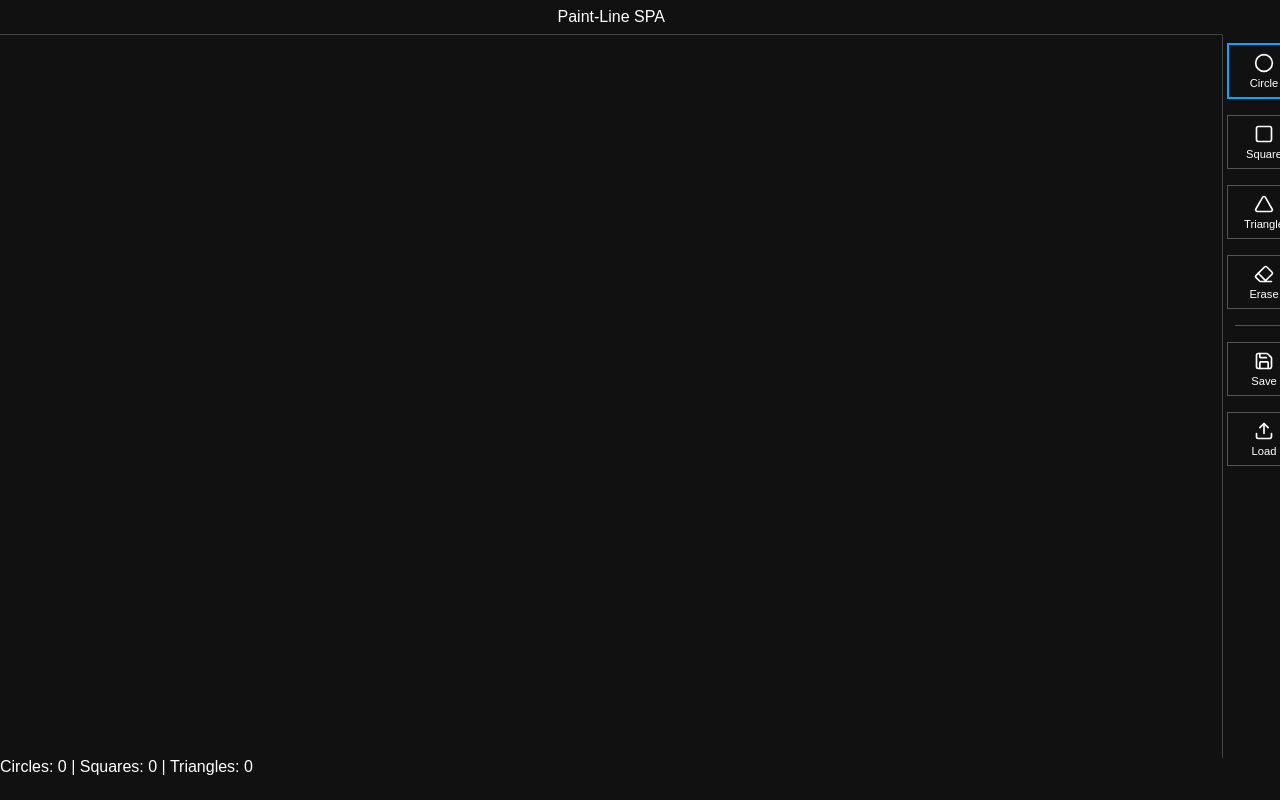
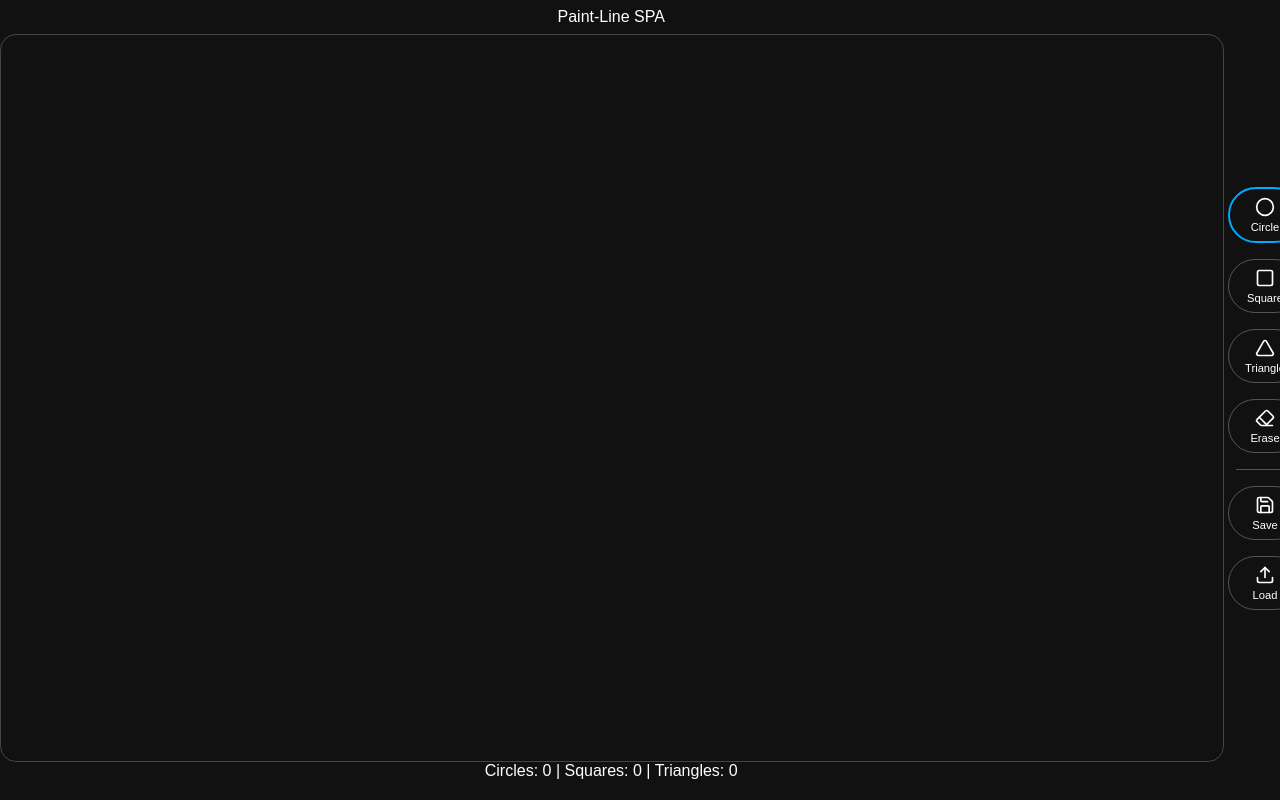
Before and after one commit to maniebra/wp-hw2, a React (Vite) app: page / in a window 1280 px wide. Shown: the top 800 px of the page. Built offline with nearby package versions, Linux system fonts and the light colour scheme.

Commit message:
improve ui

```diff
--- a/src/app.tsx
+++ b/src/app.tsx
@@ -19,6 +19,7 @@ export default function APP() {
         color: '#fff',
         fontFamily: 'sans-serif',
         display: 'flex',
+        gap: '1rem',
       }}
     >
       <div style={{ display: 'flex', flexDirection: 'column', width: '95.5vw', height: '97%' }}>
--- a/src/index.css
+++ b/src/index.css
@@ -2,3 +2,7 @@
   padding: 0;
   margin: 0;
 }
+
+button {
+    border-radius: 100rem;
+}
--- a/src/views/components/canvas.tsx
+++ b/src/views/components/canvas.tsx
@@ -20,7 +20,6 @@ export default function Canvas({ vm, tool }: Props) {
     drawShapes(ctx, vm.shapes);
   };
 
-  // fit to parent + redraw on resize
   useEffect(() => {
     const canvas = ref.current!;
     const resize = () => {
@@ -33,11 +32,9 @@ export default function Canvas({ vm, tool }: Props) {
     resize();
     window.addEventListener('resize', resize);
     return () => window.removeEventListener('resize', resize);
-  }, []); // eslint-disable-line react-hooks/exhaustive-deps
-
+  }, []);
   useEffect(repaint, [vm.shapes]);
 
-  // click to draw / erase
   useEffect(() => {
     const canvas = ref.current!;
     const handler = (e: MouseEvent) => {
@@ -50,5 +47,5 @@ export default function Canvas({ vm, tool }: Props) {
     return () => canvas.removeEventListener('click', handler);
   }, [tool, vm]);
 
-  return <canvas ref={ref} style={{ flex: 1, background: 'transparent' }} />;
+  return <canvas ref={ref} style={{ flex: 1, background: 'transparent', border: '1px solid #444', borderRadius: '1rem' }} />;
 }
--- a/src/views/components/navbar.tsx
+++ b/src/views/components/navbar.tsx
@@ -4,9 +4,9 @@ export default function Navbar() {
   return (
     <header
       style={{
+        borderRadius: "1rem",
         padding: '0.5rem',
         textAlign: 'center',
-        borderBottom: '1px solid #444',
       }}
     >
       Paint-Line SPA
--- a/src/views/components/stats.tsx
+++ b/src/views/components/stats.tsx
@@ -9,7 +9,7 @@ interface Props {
 export default function Stats({ vm }: Props) {
   const c = useStatsVM(vm.shapes);
   return (
-    <footer className="p-2 border-t border-neutral-700 text-center text-sm">
+    <footer style={{ textAlign: "center" }}>
       Circles: {c.circle} | Squares: {c.square} | Triangles: {c.triangle}
     </footer>
   );
--- a/src/views/components/toolbar.tsx
+++ b/src/views/components/toolbar.tsx
@@ -1,5 +1,5 @@
 import React from 'react';
-import { Circle as CircleIcon, Square as SquareIcon, Triangle as TriangleIcon, SaveIcon, UploadIcon,  Eraser } from 'lucide-react';
+import { Circle as CircleIcon, Square as SquareIcon, Triangle as TriangleIcon, SaveIcon, UploadIcon, Eraser } from 'lucide-react';
 import { type ShapeType } from '../../models/shapes';
 
 interface Props {
@@ -30,9 +30,9 @@ export default function Toolbar({ tool, setTool, onSave, onLoad }: Props) {
     <aside
       style={{
         width: '130px',
-        borderLeft: '1px solid #444',
         display: 'flex',
         flexDirection: 'column',
+        justifyContent: 'center',
         alignItems: 'center',
       }}
     >
```
